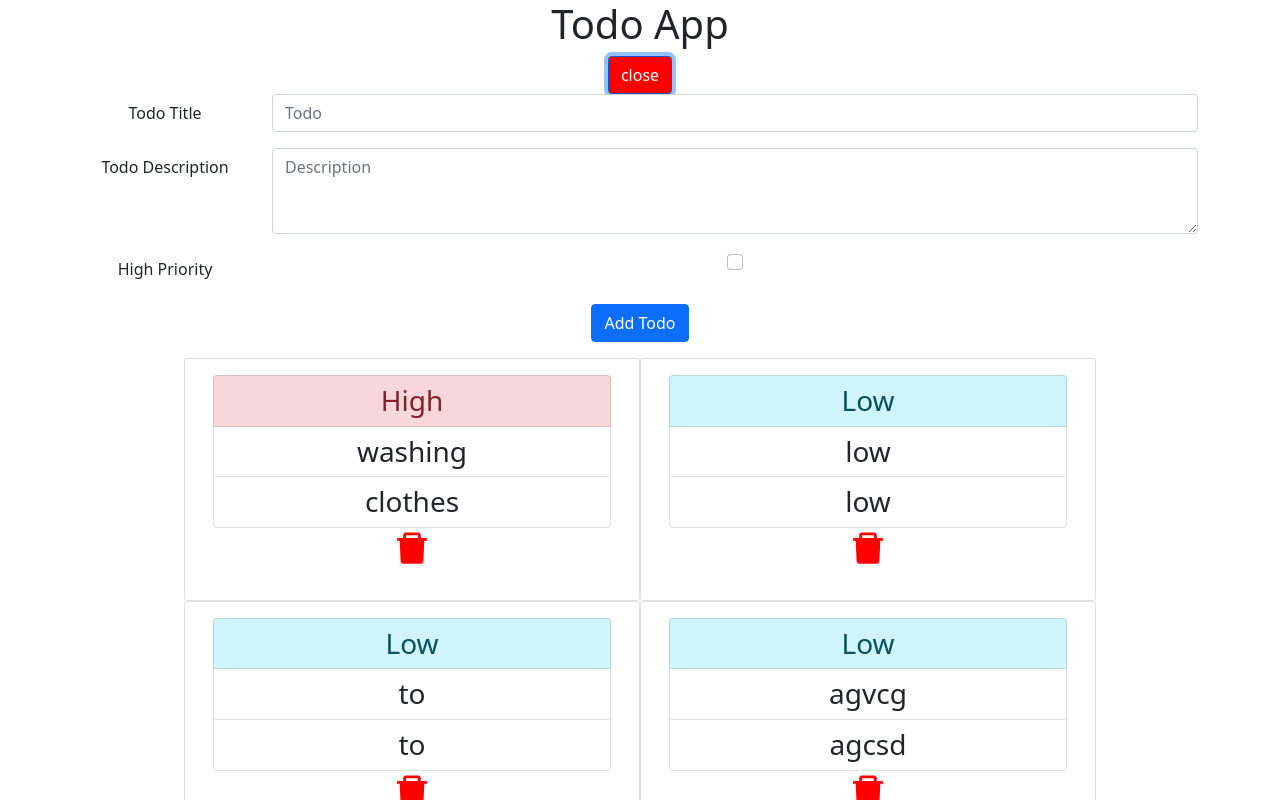
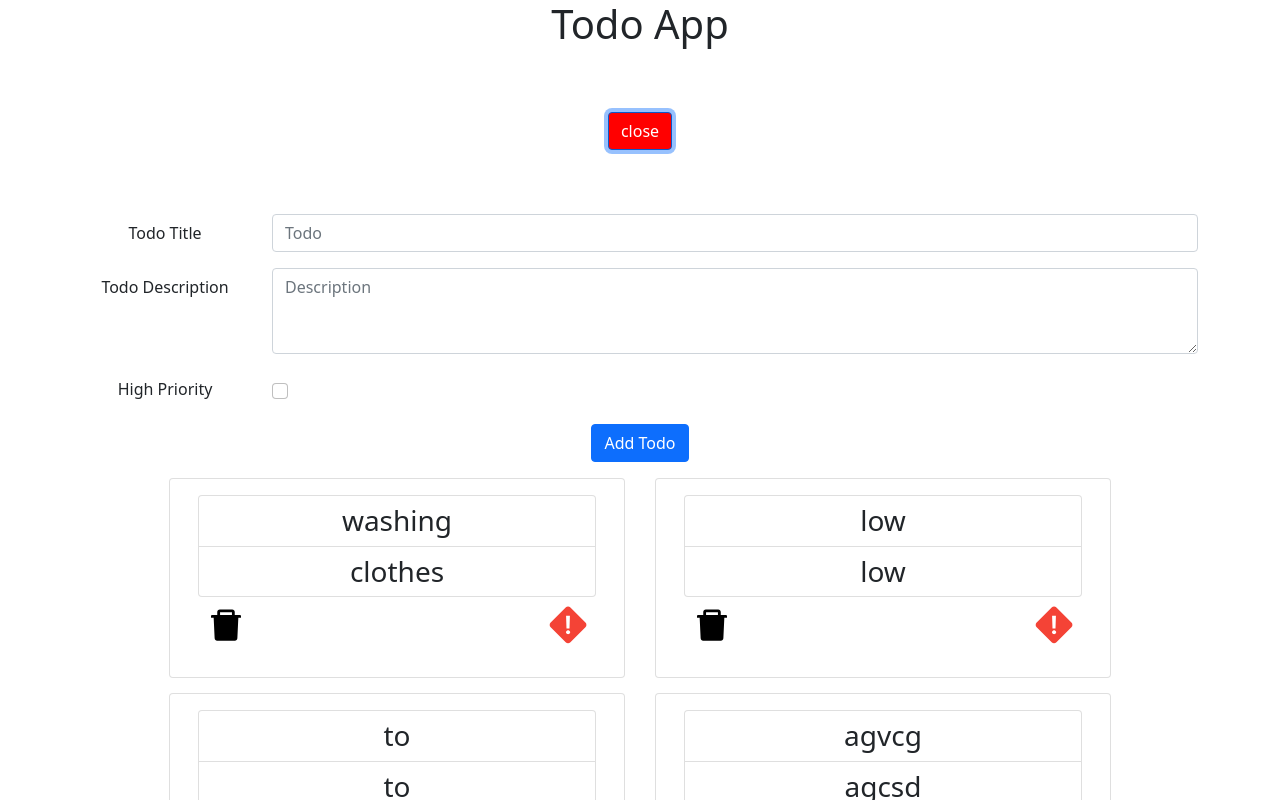
Before and after one commit to Bassy-Teisen/Sebastian-Todo-App, a React (Vite) app: page / in a window 1280 px wide. Both pictures are taken after a click on the button "Add". Shown: the top 800 px of the page. Built offline with nearby package versions, Linux system fonts and the light colour scheme; data requests are answered from the project's data file.

Commit message:
changed the high and low listgroup to priority icons

```diff
--- a/db.json
+++ b/db.json
@@ -9,7 +9,7 @@
     {
       "todoTitle": "low",
       "description": "low",
-      "high": false,
+      "high": true,
       "id": 8
     },
     {
--- a/src/App.css
+++ b/src/App.css
@@ -1,3 +1,30 @@
 .App {
   text-align: center;
 }
+.card {
+  text-align: center;
+  margin: 15px;
+}
+
+.add {
+  display: flex;
+  justify-content: center;
+  margin: 4rem;
+}
+
+
+.click {
+  margin-right: 7%;
+}
+
+.bin {
+  display: flex;
+  justify-content: space-between;
+  margin: .5rem
+}
+
+.check {
+  display: flex;
+  align-items: center;
+  margin-left: 0px;
+}
--- a/src/App.jsx
+++ b/src/App.jsx
@@ -61,11 +61,11 @@ function App() {
     const todoToToggle = await fetchTodo(id)
     const updTodo = {...todoToToggle, high: !todoToToggle.high}
 
-    const res = await fetch(`http://localhost:5000/todos/${id}`, {method: 'PUT', headers: {'Content-type': 'application/json'}, body: JSON.stringify(updTask) })
+    const res = await fetch(`http://localhost:5000/todos/${id}`, {method: 'PUT', headers: {'Content-type': 'application/json'}, body: JSON.stringify(updTodo) })
 
     const data = await res.json()
 
-    setTasks(todos.map((todo) => todo.id === id ? {...todo, high: !todo.high} : todo))
+    setTodos(todos.map((todo) => todo.id === id ? {...todo, high: !todo.high} : todo))
   }
   return (
     <div className="App">
--- a/src/components/Todo.jsx
+++ b/src/components/Todo.jsx
@@ -1,4 +1,5 @@
 import { AiFillDelete } from 'react-icons/ai'
+import { FcHighPriority, FcLowPriority } from 'react-icons/fc'
 import { ListGroup } from "react-bootstrap"
 import "../App.css"
 
@@ -8,7 +9,6 @@ const Todo = ({todo, onDelete, onToggle }) => {
     <div  onDoubleClick={() => onToggle(todo.id)}>
             <h3>
                 <ListGroup as="ul">
-                        {todo.high ? <ListGroup.Item as="li" variant="danger" >High</ListGroup.Item> : <ListGroup.Item as="li" variant="info" >Low</ListGroup.Item>}
                     <ListGroup.Item as="li" >
                         {todo.todoTitle}
                     </ListGroup.Item>
@@ -17,7 +17,8 @@ const Todo = ({todo, onDelete, onToggle }) => {
                     </ListGroup.Item>
                 </ListGroup>
                 <div className='bin'>
-                    <AiFillDelete size={40} style={{ color: 'red', cursor: 'pointer'}} onClick={() => onDelete(todo.id)} />
+                    <AiFillDelete size={40} style={{ color: 'black', cursor: 'pointer'}} onClick={() => onDelete(todo.id)} />
+                    {todo.high ? <FcHighPriority size={40} style={{ color: 'red', cursor: 'pointer'} }/>: <FcLowPriority size={40} style={{ color: 'green', cursor: 'pointer'}} /> }
                 </div>
             </h3>
             <p></p>
--- a/src/components/Todos.jsx
+++ b/src/components/Todos.jsx
@@ -7,7 +7,6 @@ const Todos = ({todos, onDelete, onToggle }) => {
     const sortTop = []
     const sortLow = []
     for (const [index, value] of todos.entries()) {
-        console.log(value.high)
         {value.high ? sortTop.push(value) : sortLow.push(value)}
     }
 
```
